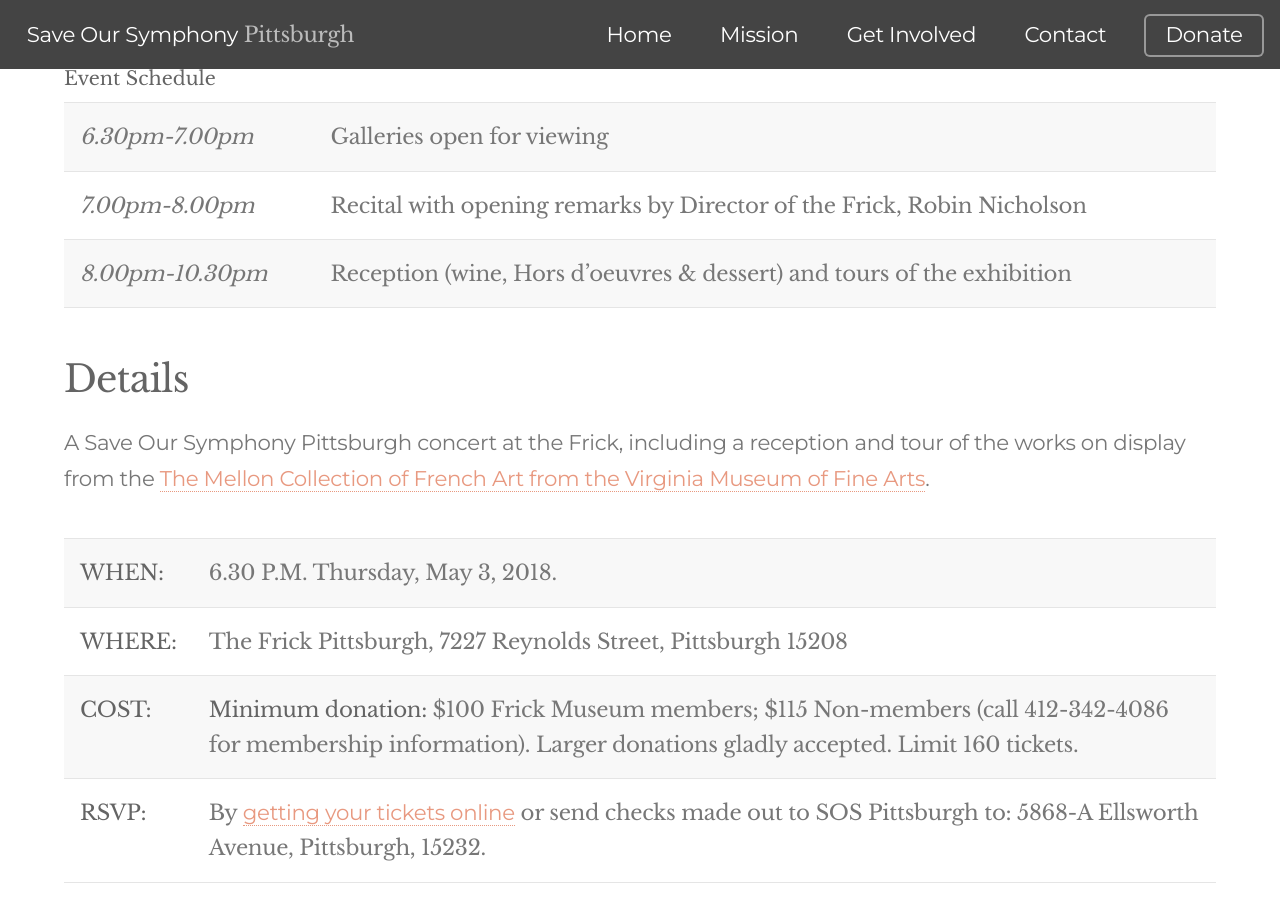
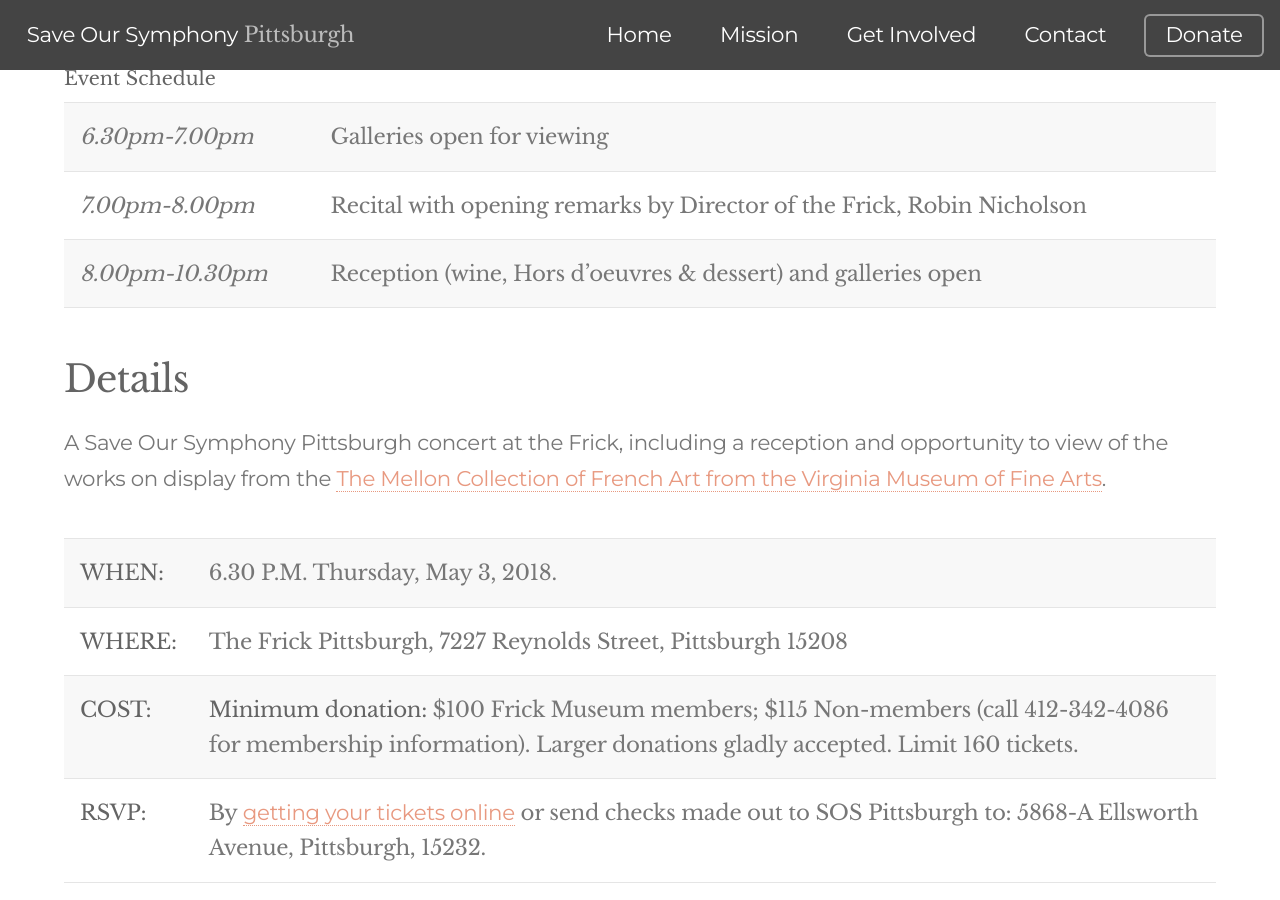
Before and after one commit to daraghbyrne/sospittsburgh, a Jekyll site: the page built from _posts/events/2018-05-03-frick.markdown, in a window 1280 px wide and 900 px high, scrolled down 1805 px. Built offline with Jekyll 4.4.1, drawn with Linux system fonts in a browser that asks for light colours; nearby versions of some CDN libraries.

Commit message:
edit for insanity

```diff
--- a/_posts/events/2018-05-03-frick.markdown
+++ b/_posts/events/2018-05-03-frick.markdown
@@ -34,11 +34,11 @@
 
 | _6.30pm-7.00pm_  | Galleries open for viewing |
 | _7.00pm-8.00pm_  | Recital with opening remarks by Director of the Frick, Robin Nicholson |
-| _8.00pm-10.30pm_  | Reception (wine, Hors d’oeuvres &amp; dessert) and tours of the exhibition |
+| _8.00pm-10.30pm_  | Reception (wine, Hors d’oeuvres &amp; dessert) and galleries open |
 
 ### __Details__
 
-A Save Our Symphony Pittsburgh concert at the Frick, including a reception and tour of the works on display from the [The Mellon Collection of French Art from the Virginia Museum of Fine Arts](http://www.thefrickpittsburgh.org/Exhibition-Van-Gogh-Monet-Degas-The-Mellon-Collection-of-French-Art-from-the-Virginia-Museum-of-Fine-Arts).
+A Save Our Symphony Pittsburgh concert at the Frick, including a reception and opportunity to view of the works on display from the [The Mellon Collection of French Art from the Virginia Museum of Fine Arts](http://www.thefrickpittsburgh.org/Exhibition-Van-Gogh-Monet-Degas-The-Mellon-Collection-of-French-Art-from-the-Virginia-Museum-of-Fine-Arts).
 
 | __WHEN:__  | 6.30 P.M. Thursday, May 3, 2018.   |
 | __WHERE:__  | The Frick Pittsburgh, 7227 Reynolds Street, Pittsburgh 15208 |
```
